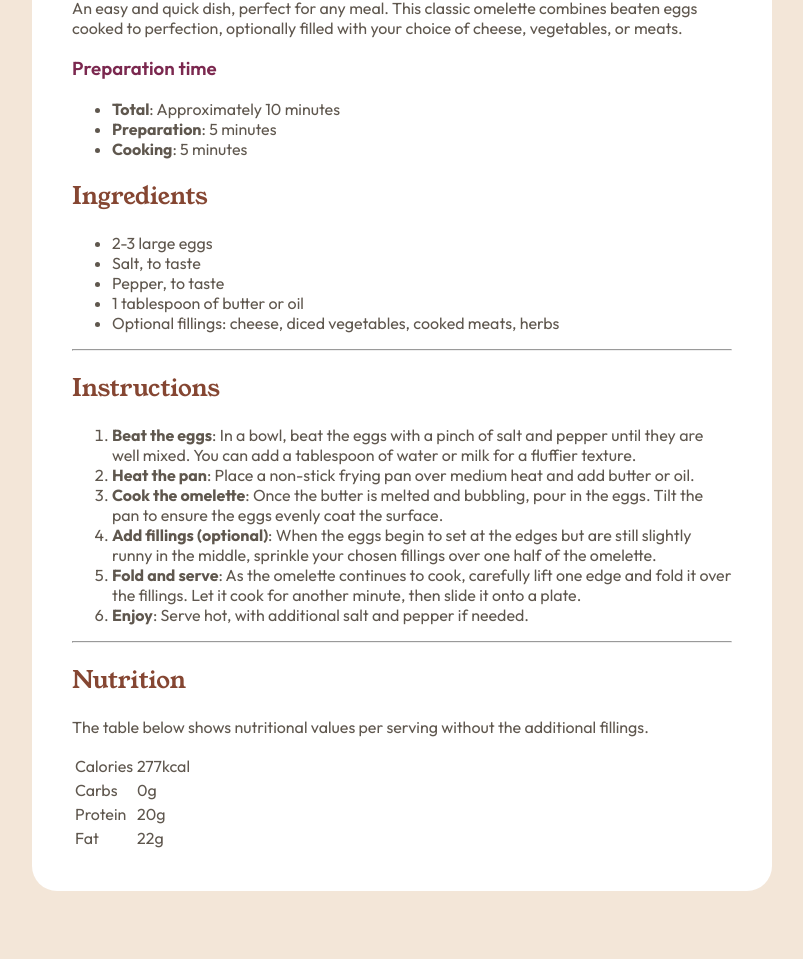
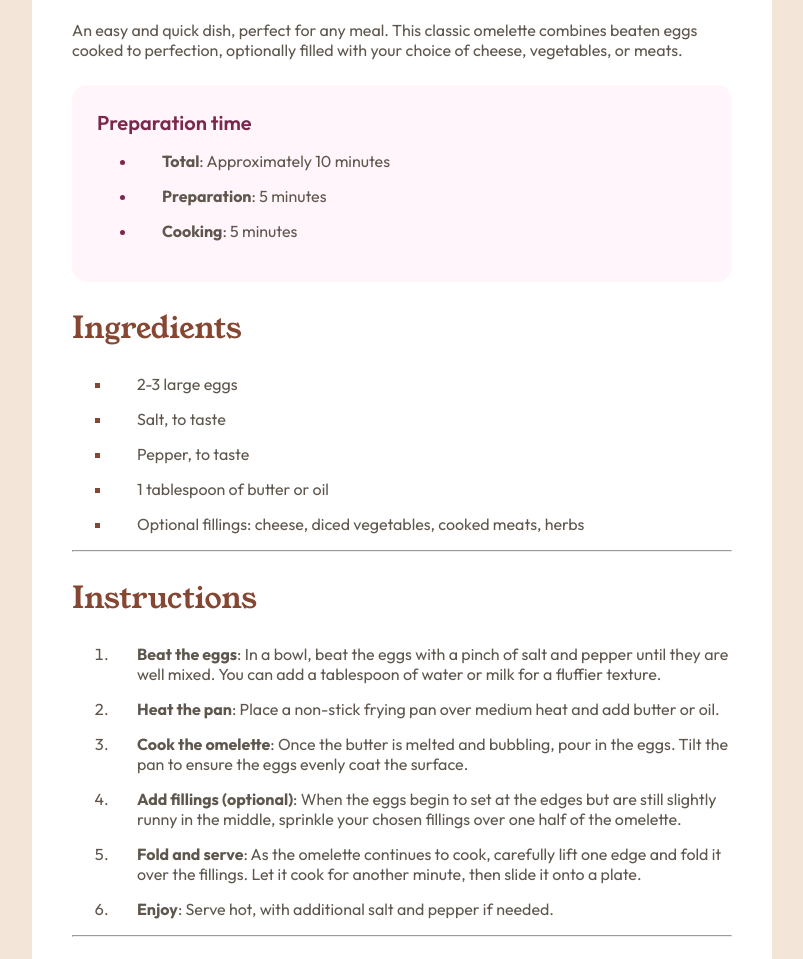
Before and after one commit to xeniape/frontend-practices, a plain HTML site: page recipe-page-main/index.html in a window 1280 px wide. Shown: the part 561-1520 px from the top of the page, without its empty margins (238-1041 px from the left). Drawn offline with Linux system fonts and the light colour scheme.

Commit message:
add some more styling to recipe page challenge

```diff
--- a/recipe-page-main/index.html
+++ b/recipe-page-main/index.html
@@ -36,6 +36,7 @@
     <p>An easy and quick dish, perfect for any meal. This classic omelette combines beaten eggs cooked
     to perfection, optionally filled with your choice of cheese, vegetables, or meats.</p>
 
+    <div id="preparation-time">
       <h3>Preparation time</h3>
 
       <ul>
@@ -43,7 +44,9 @@
         <li><strong>Preparation</strong>: 5 minutes</li>
         <li><strong>Cooking</strong>: 5 minutes</li>
       </ul>
+    </div>
 
+    <div id="ingredients">
       <h2>Ingredients</h2>
 
       <ul>
@@ -53,6 +56,7 @@
         <li>1 tablespoon of butter or oil</li>
         <li>Optional fillings: cheese, diced vegetables, cooked meats, herbs</li>
       </ul>
+    </div>
 
     <hr />
 
--- a/recipe-page-main/style.css
+++ b/recipe-page-main/style.css
@@ -27,13 +27,47 @@ h1, h2 {
 
 h1 {
   color: hsl(24, 5%, 18%);
+  font-size: 40px;
 }
 
 h2 {
   color: hsl(14, 45%, 36%);
+  font-size: 30px;
 }
 
 h3 {
   color: hsl(332, 51%, 32%);
   font-weight: 600;
+  font-size: 20px;
 }
+
+li {
+  padding-left: 25px;
+}
+
+li:not(:last-child) {
+  margin-bottom: 15px;
+}
+
+#preparation-time {
+  background-color: hsl(330, 100%, 98%);
+  border-radius: 15px;
+  padding: 25px;
+  margin: 25px 0;
+}
+
+#preparation-time h3 {
+  margin: 0;
+}
+
+#preparation-time li::marker {
+  color: hsl(332, 51%, 32%);
+}
+
+#ingredients ul {
+  list-style: square;
+}
+
+#ingredients li::marker {
+  color: hsl(14, 45%, 36%);
+}
```
Lines whose indentation alone changed are shown as unchanged.
